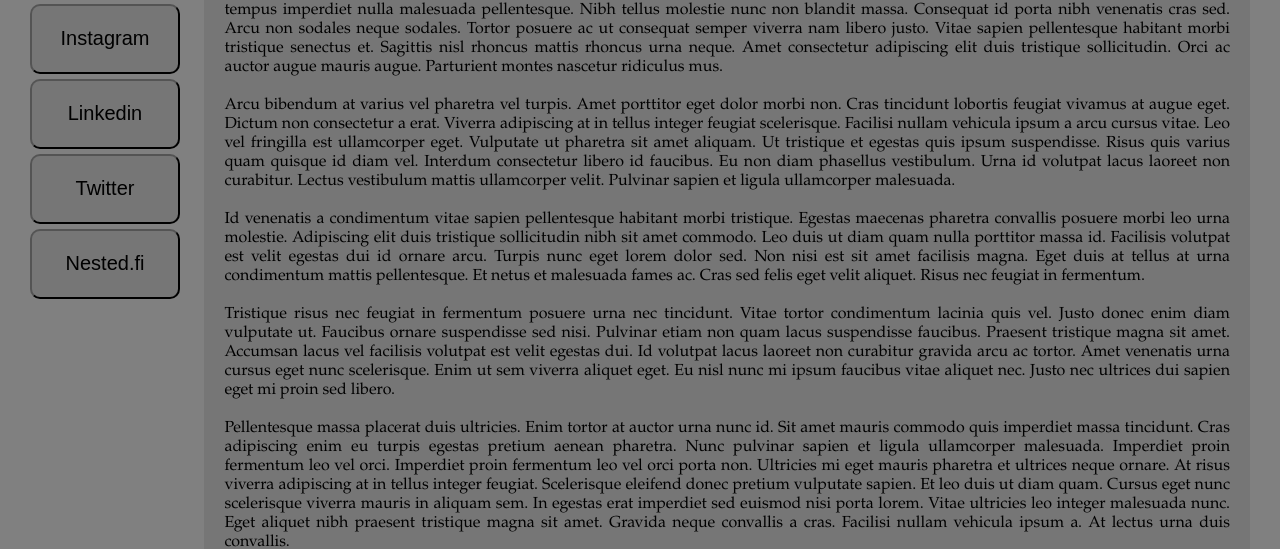
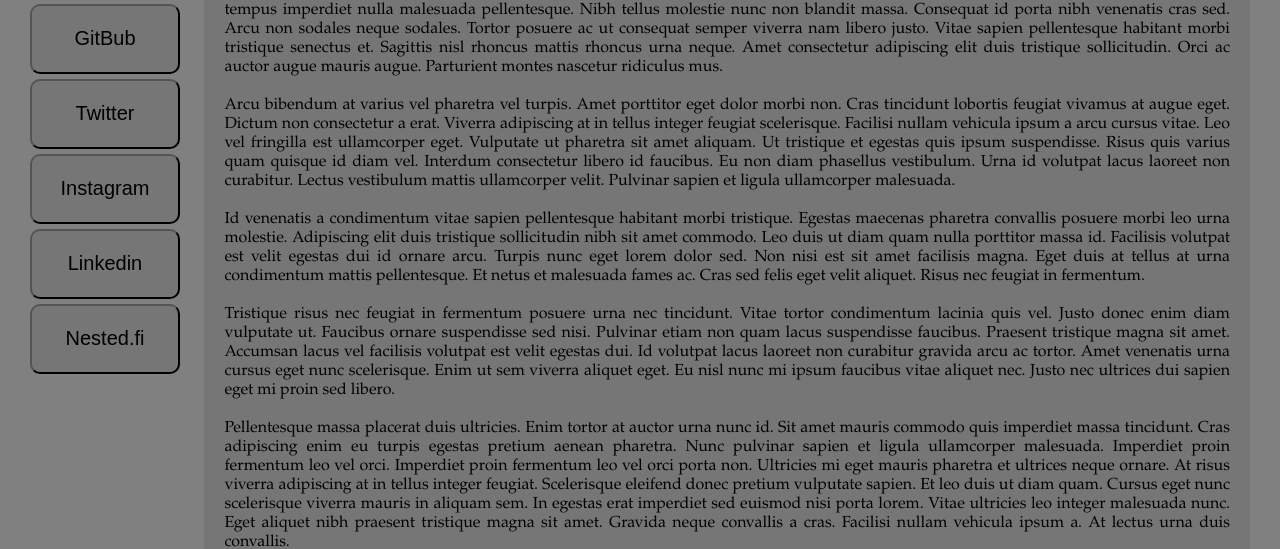
Before and after one commit to arthurjd/portifolio, a plain HTML site: page page-about/About.html in a window 1280 px wide. Shown: the part 253-802 px from the top of the page. Drawn offline with Linux system fonts and the light colour scheme.

Commit message:
adicionando botao para o github e organizando os botoes no codigo

```diff
--- a/page-about/About.html
+++ b/page-about/About.html
@@ -47,9 +47,10 @@
 				<img class="perfil" id="perfil" src="/assets/perfil2.png">
 			</picture>
 			<div class="blocobotao">
+				<a href="https://github.com/arthurjd" target="_blank"><button class="botao" id="botao">GitBub</button></a>
+				<a href="https://twitter.com/arthurjacobeth" target="_blank"><button class="botao" id="botao">Twitter</button></a>
 				<a href="https://www.instagram.com/aarthur.jacob/" target="_blank"><button class="botao" id="botao">Instagram</button></a>
 				<a href="https://www.linkedin.com/in/arthur-domingues" target="_blank"><button class="botao" id="botao">Linkedin</button></a>
-				<a href="https://twitter.com/arthurjacobeth" target="_blank"><button class="botao" id="botao">Twitter</button></a>
 				<a href="https://app.nested.fi/explorer/poly:52483/ra6p" target="_blank"><button class="botao" id="botao">Nested.fi</button></a>
 			</div><!--blocobotao-->
 		</div><!--coluna1-->
```
